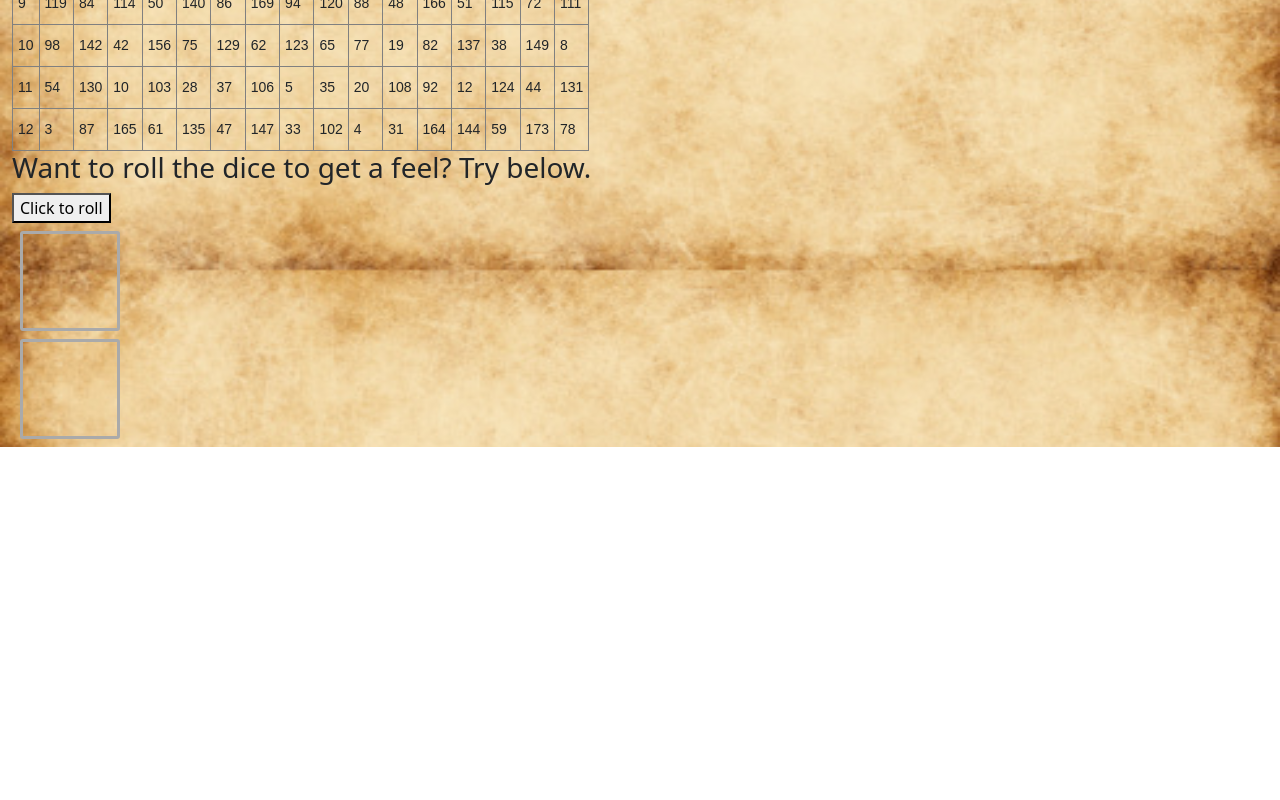
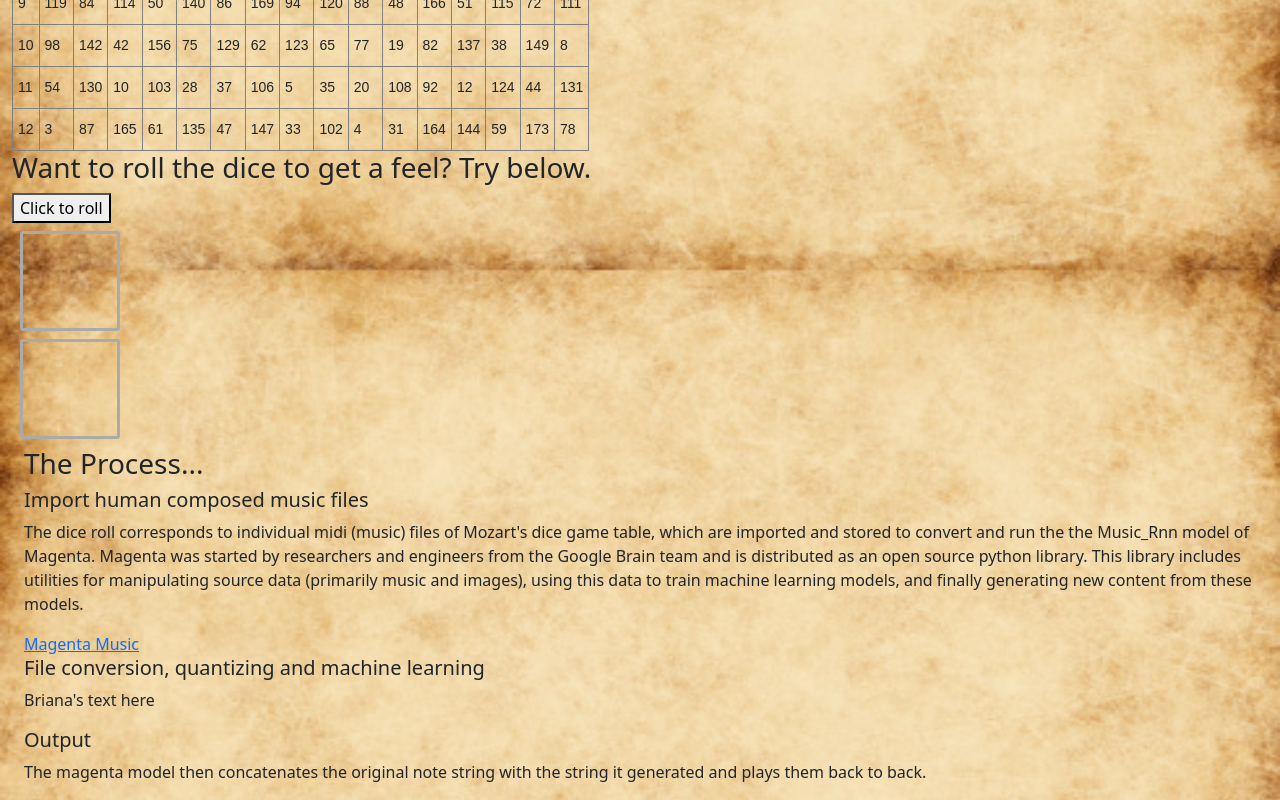
Before and after one commit to briennecole/Dice-Waltz-Project, a plain HTML site: page waltz.html in a window 1280 px wide. Shown: the part 530-1330 px from the top of the page. Before the commit the page ends 977 px from the top, so only its background shows below. Drawn offline with nearby package versions, Linux system fonts and the light colour scheme; a script that the page names is missing.

Commit message:
html edits

```diff
--- a/waltz.html
+++ b/waltz.html
@@ -310,7 +310,7 @@
                   }
                   let visualizer = new core.Visualizer(combined, document.getElementById('visualizer'), config);
                   let vizPlayer = new core.Player(false, {
-                    run: (note) => viz.redraw(note),
+                    run: (note) => visualizer.redraw(note),
                     stop: () => {console.log('done');}
           });
                 player.start(combined);
@@ -321,6 +321,22 @@
             })
           });
             </script>
+  <div class="container-fluid">
+    <div class="bg-image">
+        <div class="info">
+            <h3 id= "flavtext">The Process...</h3>
+            <h5 id= "flavtext">Import human composed music files</h5>
+            <p id= "flavtext">  The dice roll corresponds to individual midi (music) files of Mozart's dice game table, which are imported and stored to
+              convert and run the the Music_Rnn model of Magenta. Magenta was started by researchers and engineers from the Google Brain team and is
+              distributed as an open source python library. This library includes utilities for manipulating source data (primarily music and images),
+              using this data to train machine learning models, and finally generating new content from these models.  </p>
+              <a href="https://magenta.github.io/magenta-js/music/globals.html" target="_blank">Magenta Music</a>
+
+              <h5 id= "flavtext">File conversion, quantizing and machine learning</h5>
+              <p id= "flavtext">Briana's text here </p>
+
+              <h5 id= "flavtext">Output</h5>
+              <p id= "flavtext">The magenta model then concatenates the original note string with the string it generated and plays them back to back.  </p>
         </div>
     </div>
 </div>
```
Also changed, not shown: 2 other files.
